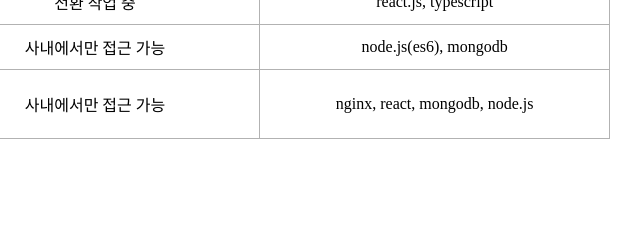
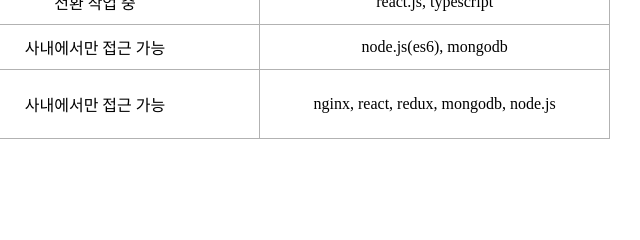
Before and after one commit to anjelra/portfolio, a website: page public/corpProject.html in a window 1280 px wide. Shown: the part 175-415 px from the top of the page, 640-1280 px from the left. Drawn offline with Linux system fonts and the light colour scheme.

Commit message:
포토폴리오 기업 프로젝트 기술 수정

```diff
--- a/public/corpProject.html
+++ b/public/corpProject.html
@@ -51,7 +51,7 @@
                     <tr>
                         <td>Nginx를 이용한 서버간 Session 유지 및 로그인 구현</td>
                         <td>사내에서만 접근 가능</td>
-                        <td>nginx, react, mongodb, node.js</td>
+                        <td>nginx, react, redux, mongodb, node.js</td>
                     </tr>
                 </tbody>
             </table>
```
Also changed, not shown: public/project.html (+1 -0 lines).
